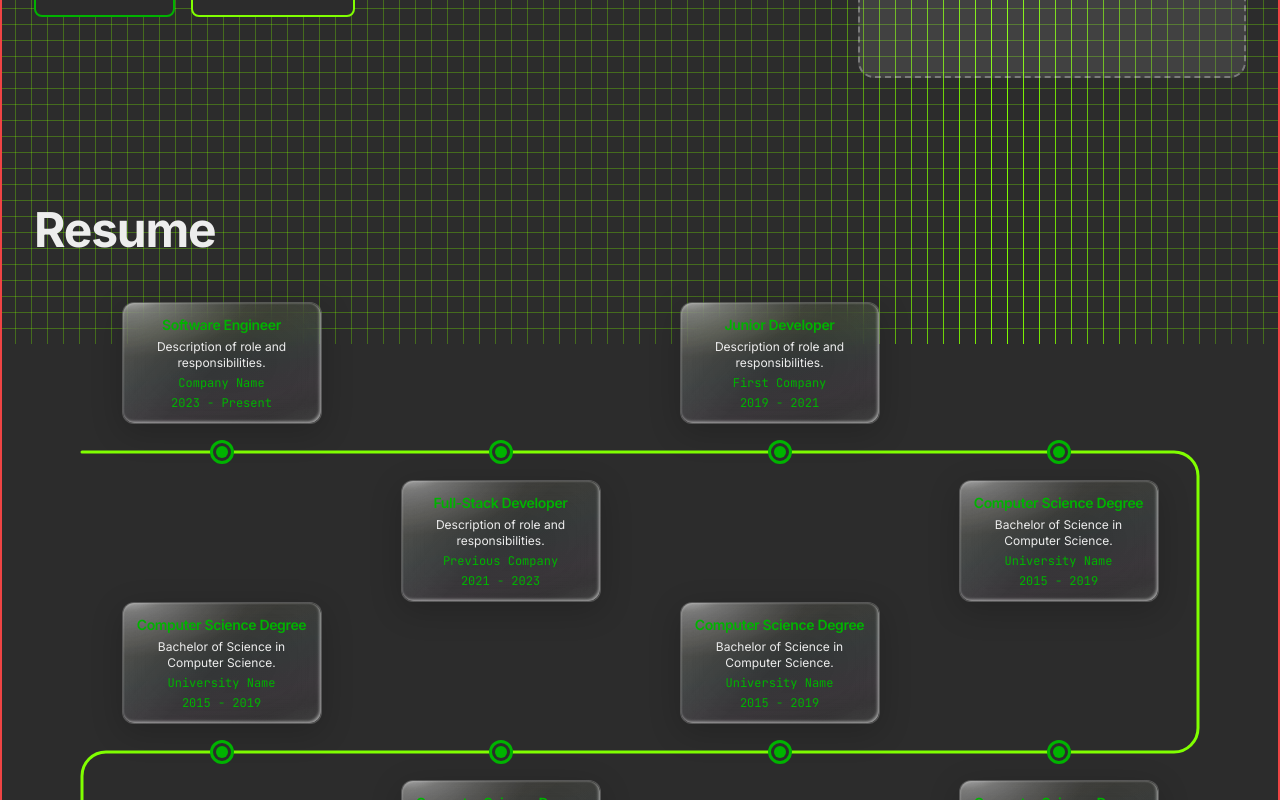
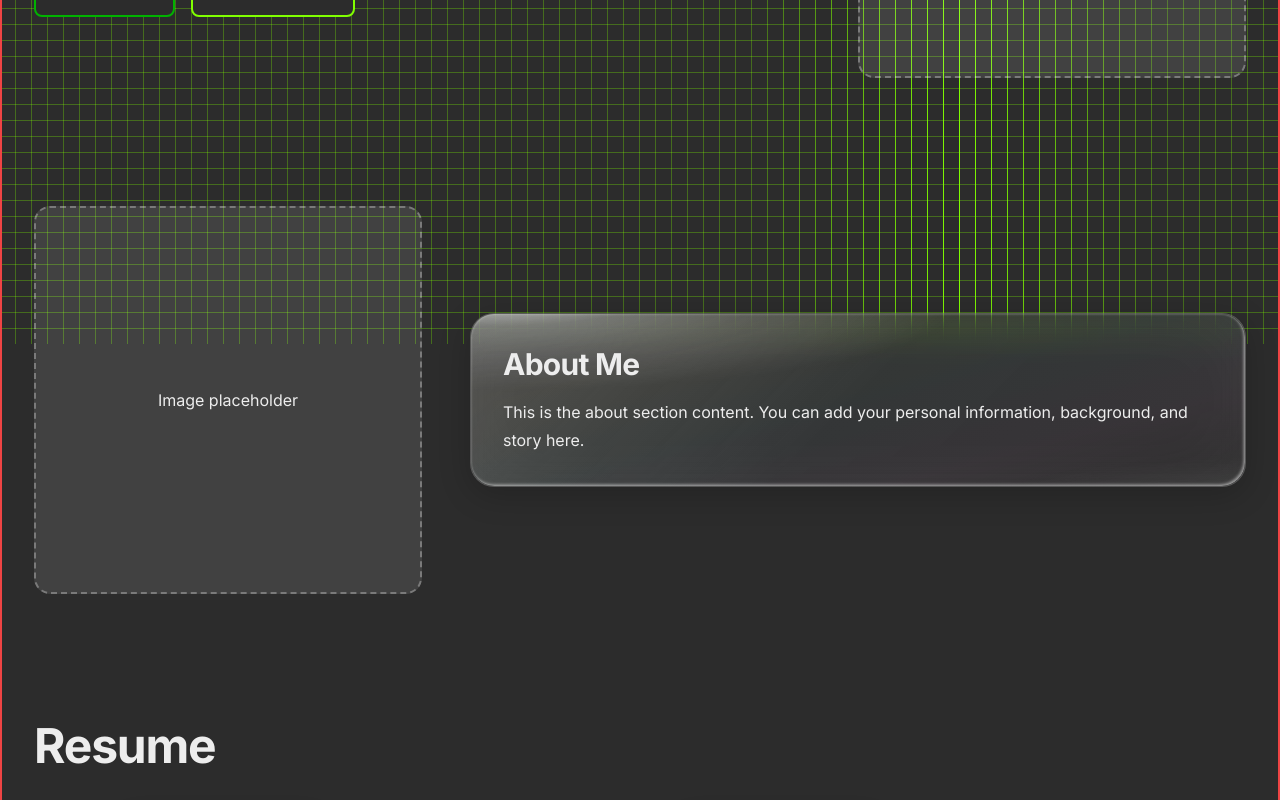
Before and after one commit to timtheteh/Personal-Website, a Next.js app: page / in a window 1280 px wide. Shown: the part 456-1256 px from the top of the page. Built offline with nearby package versions, Linux system fonts and the light colour scheme.

Commit message:
about section

```diff
--- a/app/page.tsx
+++ b/app/page.tsx
@@ -108,6 +108,28 @@ export default function Home() {
         </div>
       </section>
 
+      {/* About Section */}
+      <section id="about" className="mt-20 tablet:mt-24 desktop:mt-32">
+        <div className="flex flex-col desktop:flex-row desktop:justify-between gap-8 desktop:gap-12 items-center">
+          {/* Column 1: Image (placeholder) - Desktop first, Mobile/Tablet second */}
+          <div className="w-full desktop:w-[40%] flex items-center justify-center order-2 desktop:order-1">
+            <div className="w-full aspect-square max-w-[400px] rounded-2xl bg-white/10 border-2 border-dashed border-white/30 flex items-center justify-center">
+              <span className="text-foreground/50">Image placeholder</span>
+            </div>
+          </div>
+
+          {/* Column 2: Card - Desktop second, Mobile/Tablet first */}
+          <div className="w-full desktop:w-[80%] order-1 desktop:order-2">
+            <Card className="p-8">
+              <h2 className="text-3xl font-bold mb-4">About Me</h2>
+              <p className="text-foreground/70">
+                This is the about section content. You can add your personal information, background, and story here.
+              </p>
+            </Card>
+          </div>
+        </div>
+      </section>
+
       {/* Resume Section */}
       <section id="resume" className="mt-20 tablet:mt-24 desktop:mt-32">
         <h2 className="text-5xl font-bold mb-8 tablet:mb-12">Resume</h2>
```
